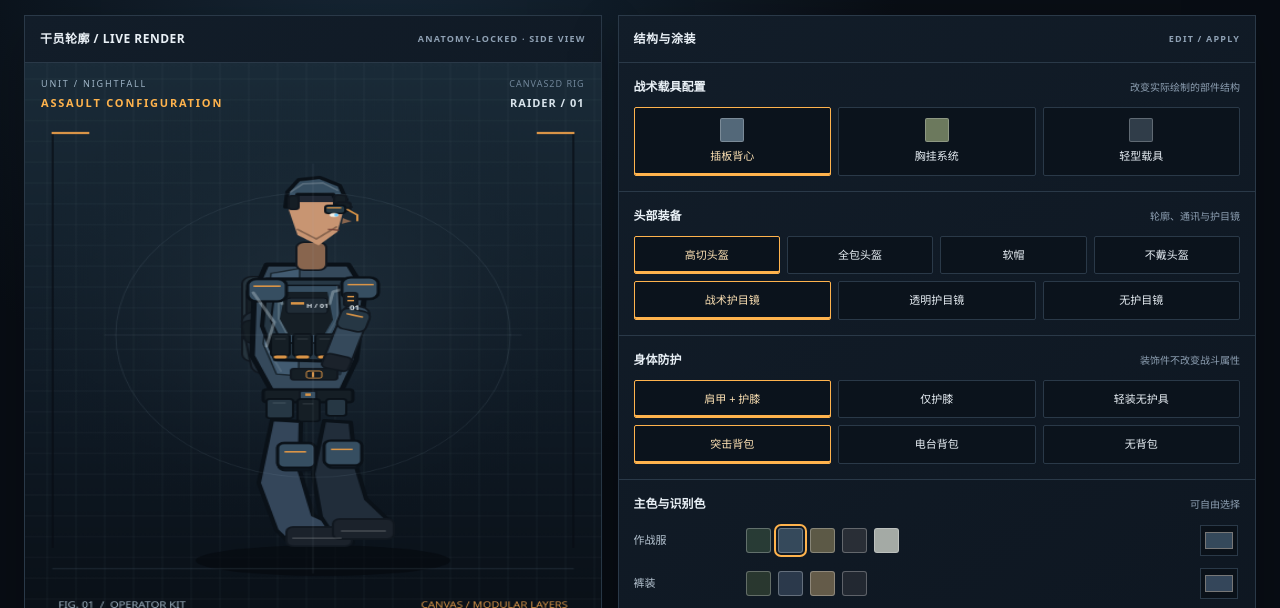
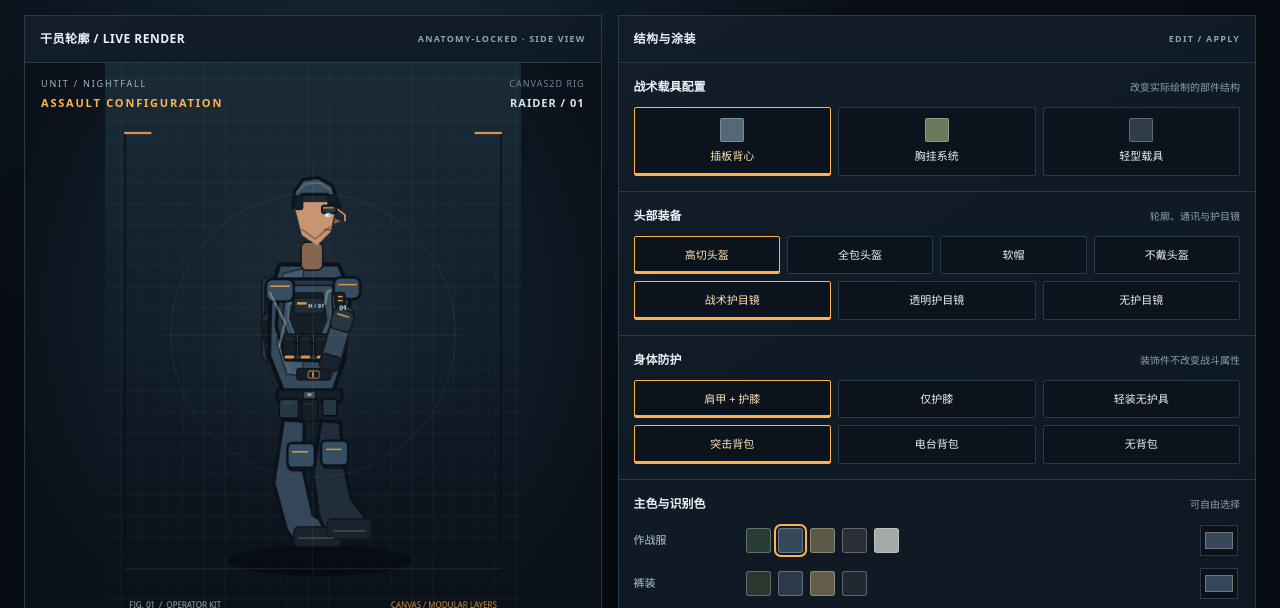
Before and after one commit to hejinlin0824/2ddoll-game, a website built with Vite: page skin-studio.html in a window 1280 px wide. Shown: the part 185-793 px from the top of the page. Built offline with nearby package versions, Linux system fonts and the light colour scheme.

Commit message:
fix: preserve operator canvas aspect ratio across viewports

```diff
--- a/skin-studio.html
+++ b/skin-studio.html
@@ -13,15 +13,15 @@ button,a,input,select{font:inherit}button,a{cursor:pointer}button,.link{border:1
 main{max-width:1450px;margin:auto;padding:26px 24px 40px}.heading{display:flex;justify-content:space-between;align-items:end;gap:18px;margin-bottom:18px}.eyebrow{color:var(--cyan);font-size:10px;letter-spacing:2.5px}.heading h1{margin:4px 0;font-size:clamp(24px,3vw,34px);letter-spacing:.5px}.heading p{color:var(--muted);margin:0;font-size:12px}.status{font-size:11px;color:var(--green);text-align:right}
 .layout{display:grid;grid-template-columns:minmax(340px,.95fr) minmax(440px,1.05fr);gap:16px;align-items:start}.panel{background:linear-gradient(145deg,#121d29,#0d151f);border:1px solid var(--line);box-shadow:0 18px 50px #0003}
 .panelhead{height:47px;display:flex;align-items:center;justify-content:space-between;padding:0 15px;border-bottom:1px solid var(--line);font-weight:750;font-size:12px;letter-spacing:.5px}.panelhead small{font-size:9px;color:var(--muted);letter-spacing:1.2px}
-.stage{position:relative;min-height:620px;background:radial-gradient(ellipse at 50% 42%,#263d4d 0,#111d29 42%,#0a1018 80%);overflow:hidden}
-#preview{display:block;width:100%;height:620px;max-height:72vh;min-height:480px}
+.stage{position:relative;min-height:0;background:radial-gradient(ellipse at 50% 42%,#263d4d 0,#111d29 42%,#0a1018 80%);overflow:hidden}
+#preview{display:block;width:min(100%,calc(72vh * 13 / 18));height:auto;aspect-ratio:13 / 18;margin:0 auto}
 .stage-label{position:absolute;left:16px;top:14px;font-size:9px;letter-spacing:1.8px;color:#9fb4c6}.stage-label b{display:block;color:var(--amber);font-size:11px;margin-top:4px}.stage-meta{position:absolute;right:16px;top:14px;text-align:right;color:#71869a;font-size:9px;letter-spacing:1px}.stage-meta b{display:block;color:#d8e3eb;font-size:11px;margin-top:4px}.readout{display:grid;grid-template-columns:repeat(3,1fr);border-top:1px solid var(--line)}.readout div{padding:12px 15px;border-right:1px solid var(--line)}.readout div:last-child{border:0}.readout small{display:block;color:var(--muted);font-size:9px;letter-spacing:1px}.readout b{font-size:12px}
 .presets{padding:12px;display:grid;grid-template-columns:repeat(3,1fr);gap:7px;border-top:1px solid var(--line)}.preset{text-align:left;min-height:65px;position:relative;padding:10px 10px 9px 15px;background:#0c141e}.preset:before{content:"";position:absolute;left:0;top:0;bottom:0;width:3px;background:var(--kit,#8394a5)}.preset b{display:block;font-size:11px}.preset small{color:var(--muted);font-size:9px}.preset.active{border-color:var(--amber);background:#242219}
 .controls{padding:0}.section{padding:15px;border-bottom:1px solid var(--line)}.section:last-child{border-bottom:0}.secthead{display:flex;justify-content:space-between;align-items:baseline;margin-bottom:11px}.secthead b{font-size:12px}.secthead small{font-size:10px;color:var(--muted)}.chips{display:flex;flex-wrap:wrap;gap:7px}.chip{min-width:86px;flex:1;text-align:center;padding:10px 8px;background:#0b131c;border:1px solid #2a3948;border-radius:2px;font-size:11px}.chip.active{border-color:var(--amber);box-shadow:inset 0 -2px var(--amber);color:#ffe3b5}.chip .swatch{display:block;width:24px;height:24px;border-radius:2px;margin:0 auto 6px;background:var(--c);border:1px solid #ffffff3b}
 .colorrow{display:grid;grid-template-columns:100px 1fr 40px;gap:12px;align-items:center;margin:12px 0}.colorrow label{font-size:11px;color:#b6c4d1}.swatches{display:flex;gap:7px;flex-wrap:wrap}.swatchbtn{width:25px;height:25px;padding:0;background:var(--c);border:1px solid #ffffff45}.swatchbtn.active{outline:2px solid var(--amber);outline-offset:2px}input[type=color]{width:38px;height:31px;padding:2px;background:#0a1119;border:1px solid var(--line)}
 .actions{display:flex;gap:8px;padding:13px 15px;background:#0b121a;border-top:1px solid var(--line);align-items:center}.actions .grow{flex:1}.slotbar{display:grid;grid-template-columns:repeat(3,1fr);gap:8px;padding:12px 15px;border-top:1px solid var(--line)}.slot{border:1px solid var(--line);padding:8px;background:#0c141e}.slot b{font-size:10px}.slot small{display:block;color:var(--muted);font-size:9px;margin:2px 0 7px}.slot button{font-size:10px;padding:6px 8px}
 .note{padding:11px 15px;color:var(--muted);font-size:10px;line-height:1.7;border-top:1px solid var(--line)}#toast{position:fixed;bottom:22px;left:50%;transform:translate(-50%,12px);opacity:0;pointer-events:none;background:var(--amber);color:#1b1710;padding:10px 16px;font-size:12px;font-weight:800;transition:.18s;z-index:10}#toast.show{opacity:1;transform:translate(-50%,0)}
-@media(max-width:900px){main{padding:16px 10px}.layout{grid-template-columns:1fr}.stage{min-height:0}#preview{height:560px}.heading{align-items:start;flex-direction:column}.status{text-align:left}.sub{display:none}}
+@media(max-width:900px){main{padding:16px 10px}.layout{grid-template-columns:1fr}.stage{min-height:0}#preview{width:min(100%,calc(72vh * 13 / 18));height:auto}.heading{align-items:start;flex-direction:column}.status{text-align:left}.sub{display:none}}
 @media(max-width:480px){header{padding:0 10px;gap:8px}.brand{font-size:20px}.brand span{display:none}header button,header a{padding:8px;font-size:10px}.presets{grid-template-columns:repeat(2,1fr)}.colorrow{grid-template-columns:70px 1fr 36px;gap:7px}.chip{min-width:70px}}
 </style>
 </head>
```
